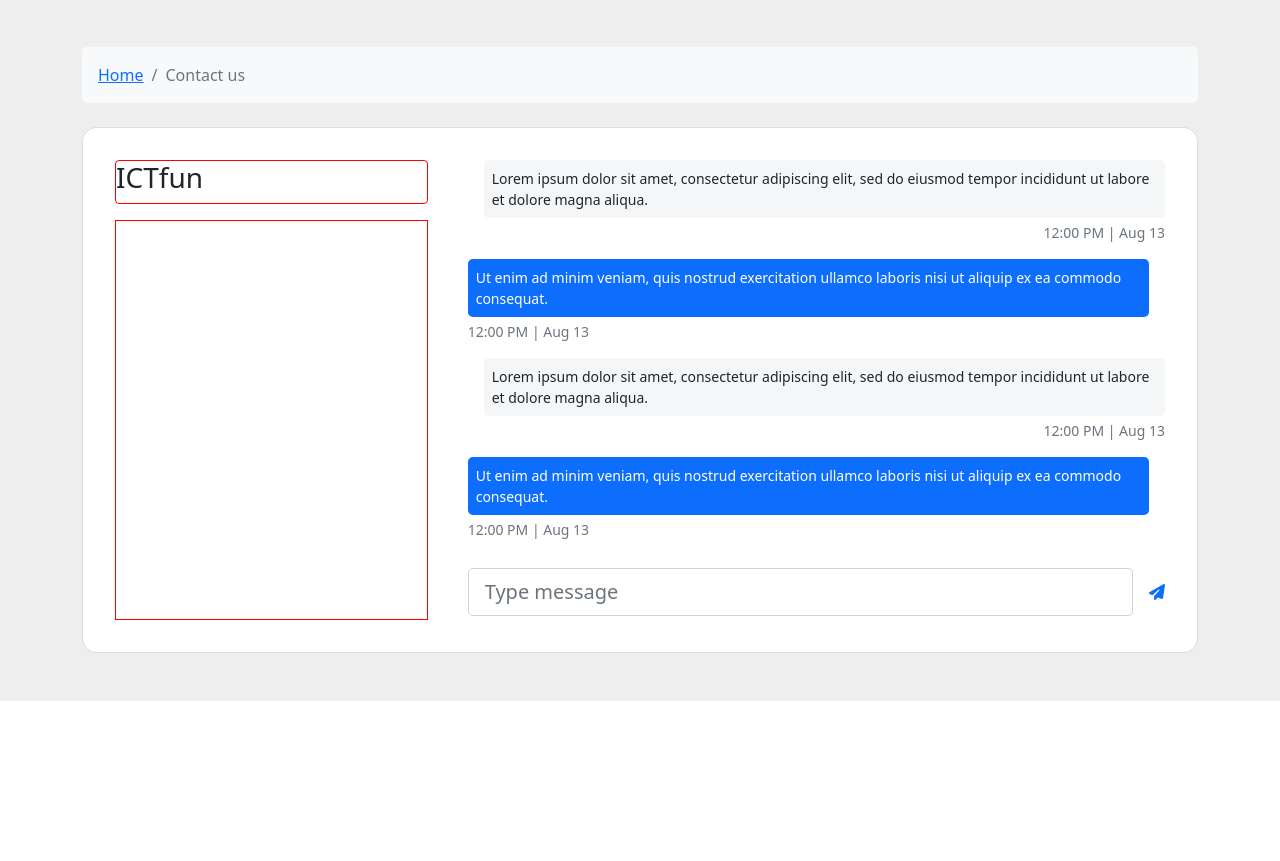
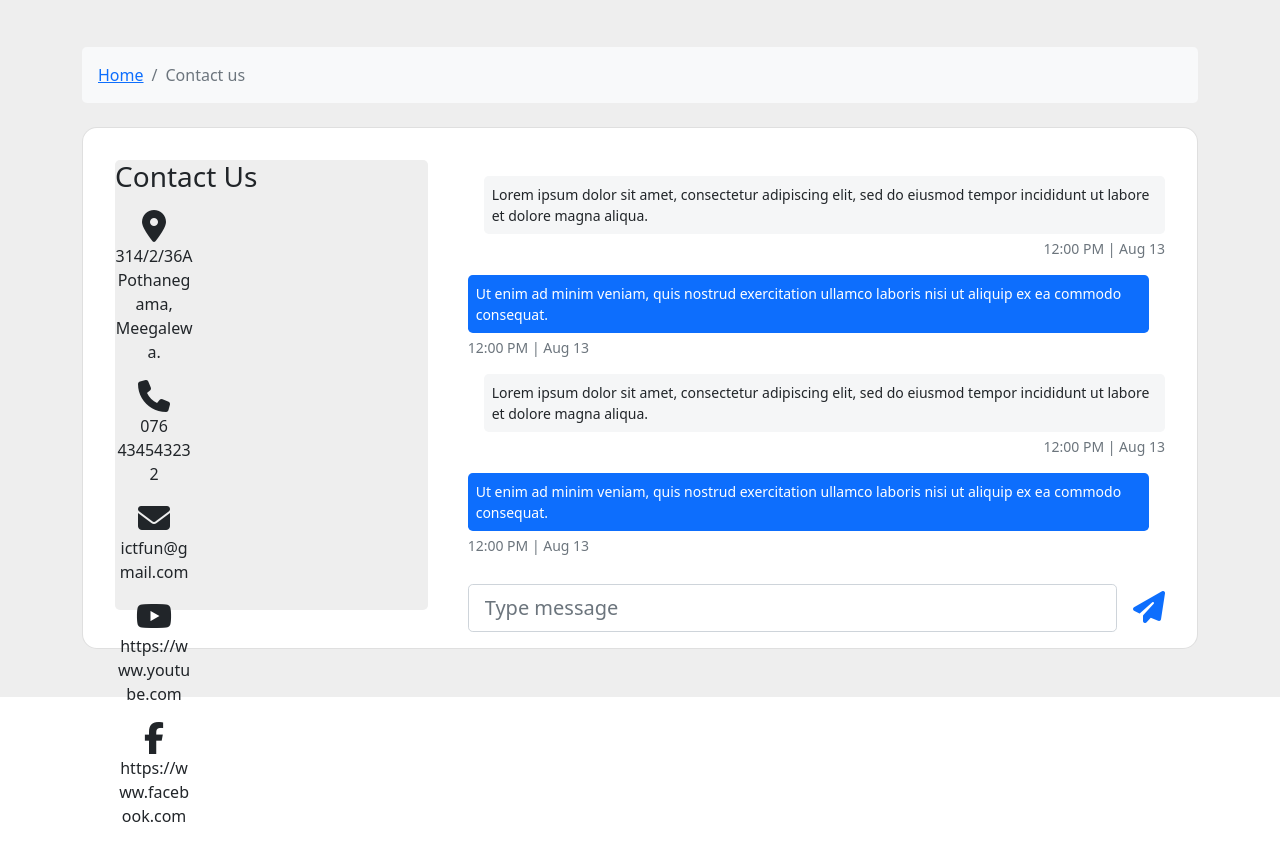
Before and after one commit to Tharindu37/ICTfun, a PHP site: page /contact_form.php in a window 1280 px wide. Shown: the part 80-941 px from the top of the page. Run offline with PHP 8.4, Linux system fonts and the light colour scheme; some libraries are stand-ins or nearby versions.

Commit message:
Update UI-1

```diff
--- a/user/contact_form.php
+++ b/user/contact_form.php
@@ -38,26 +38,46 @@
 
                     <div class="row">
                     <div class="col-md-6 col-lg-5 col-xl-4 mb-4 mb-md-0">
+                        <div class="cotactus-wrap p-3">
+                            <div style="border-radius: 5px; background-color: #eee;">
+                                <div class="cotact-title-wrap rounded mb-3">
+                                    <h3 style="margin-bottom: 0px;">Contact Us</h3>
+                                </div>
 
-                        <div class="p-3">
+                                <div class="contact-wrap" style="position: relative; height: 400px">
+                                    <div class="contact-item col-md-3 text-center">
+                                        <ul class="list-unstyled mb-0">
+                                            <li><i class="fas fa-map-marker-alt fa-2x"></i>
+                                                <p>314/2/36A Pothanegama, Meegalewa.</p>
+                                            </li>
 
-                        <div class="video-title-wrap rounded mb-3" style="border:1px solid red">
-                            <h3>ICTfun</h3>
+                                            <li><i class="fas fa-phone md-2 fa-2x"></i>
+                                                <p>076 434543232</p>
+                                            </li>
+
+                                            <li><i class="fas fa-envelope fa-2x"></i>
+                                                <p>ictfun@gmail.com</p>
+                                            </li>
+
+                                            <li><i class="fab fa-youtube fa-2x"></i>
+                                                <p>https://www.youtube.com</p>
+                                            </li>
+
+                                            <li><i class="fab fa-facebook-f fa-2x"></i>
+                                                <p>https://www.facebook.com</p>
+                                            </li>
+                                        </ul>
+                                    </div>
+                                </div>
+                            </div>
                         </div>
+                    </div>
+                    <div class="chat-body-wrap col-md-6 col-lg-7 col-xl-8 pt-3">
 
-                            <div style="border:1px solid red; position: relative; height: 400px">
+                        <div class="chat-body overflow-auto pt-3 pe-3" data-mdb-perfect-scrollbar="true" style="position: relative; height: 400px">
 
-                            </div>
-
-                        </div>
-
-                    </div>
-
-                    <div class="col-md-6 col-lg-7 col-xl-8">
-
-                        <div class="overflow-auto pt-3 pe-3" data-mdb-perfect-scrollbar="true" style="position: relative; height: 400px">
-
-                            <div class="d-flex flex-row justify-content-start">
+                            <div>
+                                <div class="d-flex flex-row justify-content-start">
                                 <div>
                                 <p class="small p-2 ms-3 mb-1 rounded-3" style="background-color: #f5f6f7;">Lorem ipsum
                                     dolor
@@ -114,12 +134,13 @@
                                 <p class="small me-3 mb-3 rounded-3 text-muted">12:00 PM | Aug 13</p>
                                 </div>
                             </div>
+                            </div>
 
 
                         </div>
                             <div class="text-muted d-flex justify-content-start align-items-center pe-3 pt-3 mt-2">
                             <input type="text" class="form-control form-control-lg" id="exampleFormControlInput2" placeholder="Type message">
-                            <a class="ms-3" href="#!"><i class="fas fa-paper-plane"></i></a>
+                            <a class="ms-3" href="#!"><i class="fas fa-paper-plane fa-2x"></i></a>
                         </div>
 
                     </div>
```
Also changed, not shown: styles.css (+21 -2 lines), user/video_form.php (+8 -8 lines).
